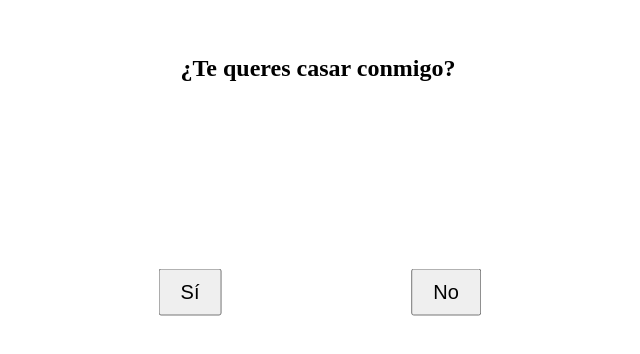
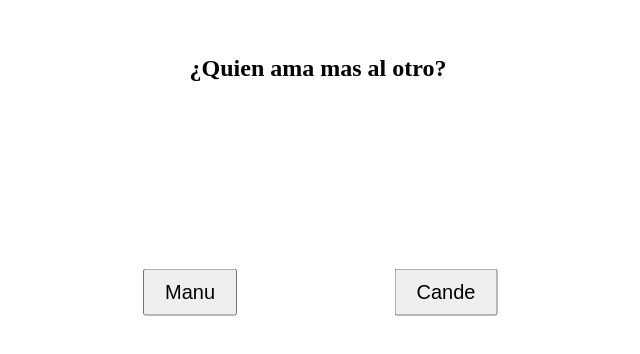
Before and after one commit to mannnu11/Pregunta-importante, a plain HTML site: page index.html in a window 1280 px wide. Shown: the part 108-462 px from the top of the page, without its empty margins (322-962 px from the left). Drawn offline with Linux system fonts and the light colour scheme.

Commit message:
Update index.html

```diff
--- a/index.html
+++ b/index.html
@@ -27,9 +27,9 @@
     </style>
   </head>
   <body>
-    <h1 id="question">¿Te queres casar conmigo?</h1>
-    <button id="yes-button" onclick="location.href='felicidades.html'">Sí</button>
-    <button id="no-button">No</button>
+    <h1 id="question">¿Quien ama mas al otro?</h1>
+    <button id="yes-button" onclick="location.href='felicidades.html'">Manu</button>
+    <button id="no-button">Cande</button>
     <script>
       const noButton = document.getElementById("no-button");
       noButton.addEventListener("mousedown", () => {
```
